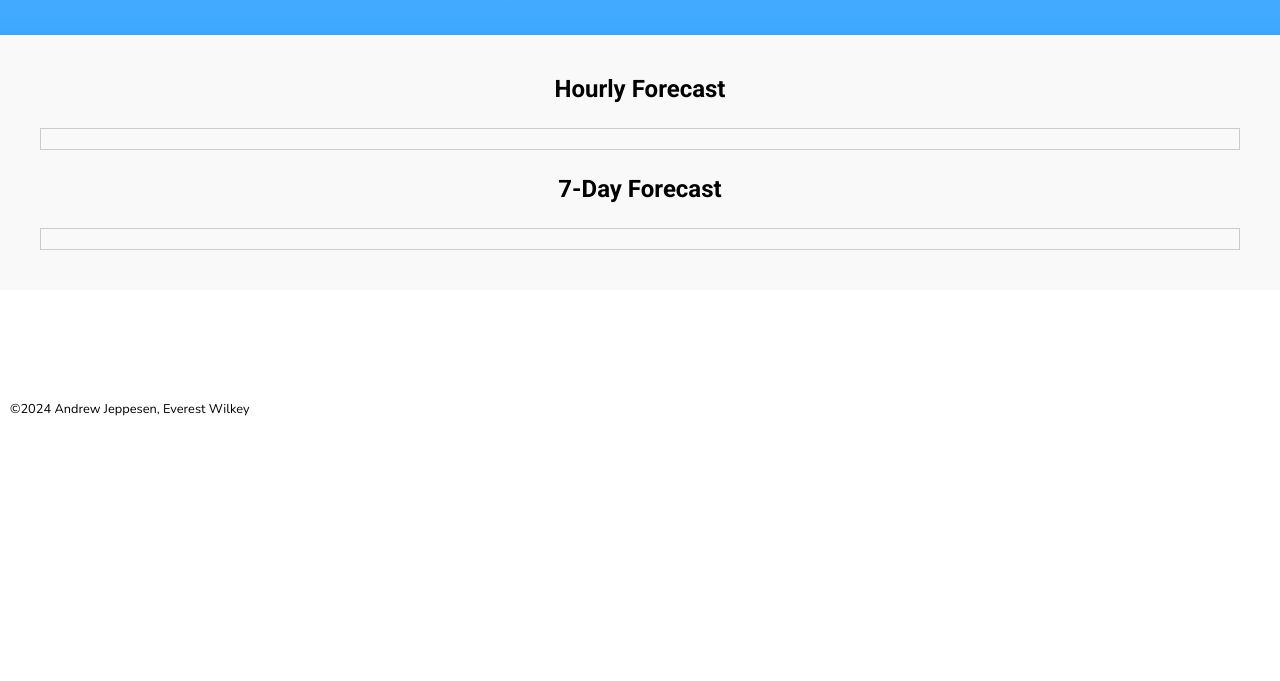
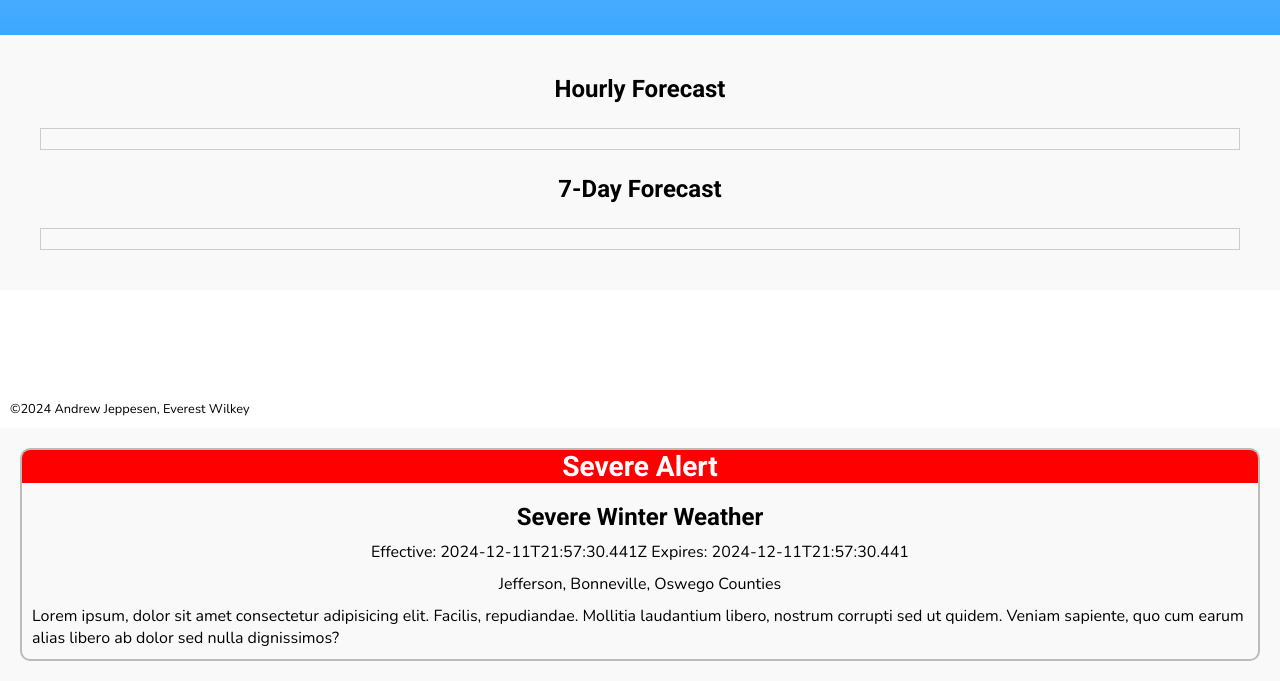
Before and after one commit to Dr0zax/WeatherWebApp, a website built with Vite: page src/index.html in a window 1280 px wide. Shown: the part 298-979 px from the top of the page. Before the commit the page ends 800 px from the top, so only its background shows below. Built offline with nearby package versions, Linux system fonts and the light colour scheme.

Commit message:
fixed css

```diff
--- a/src/index.html
+++ b/src/index.html
@@ -79,3 +79,19 @@
     <script type="module" src="js/gradient.js"></script>
   </body>
 </html>
+<main>
+        <div class="content">
+            <section class="alerts">
+                <div class="alert">
+                    <section class="severity severe">
+                        <h1><span id="severity">Severe</span> Alert</h2>
+                    </section>
+                    <section class="alert-content">
+                       <h2 class="headline">Severe Winter Weather</h2>
+                       <p class="time">Effective: <span>2024-12-11T21:57:30.441Z</span> Expires: <span>2024-12-11T21:57:30.441</span></p>
+                       <p class="Counties">Jefferson, Bonneville, Oswego Counties</p>
+                       <p class="description">Lorem ipsum, dolor sit amet consectetur adipisicing elit. Facilis, repudiandae. Mollitia laudantium libero, nostrum corrupti sed ut quidem. Veniam sapiente, quo cum earum alias libero ab dolor sed nulla dignissimos?</p>
+                    </section>
+                </div>
+            </section>
+        </div>
--- a/src/modules/weather-api/template/alerts.mjs
+++ b/src/modules/weather-api/template/alerts.mjs
@@ -1,7 +1,7 @@
 export default function createAlertHTML(feature) {
     return `
         <div class="alert">
-            <section class="severity ${(feature.properties.severity || "Unknown").toLowerCase()}">
+            <section class="severity${(feature.properties.severity || "Unknown")}">
                 <h1><span id="severity">${feature.properties.severity || "Unknown"}</span> Alert</h1>
             </section>
             <section class="alert-content">
```
